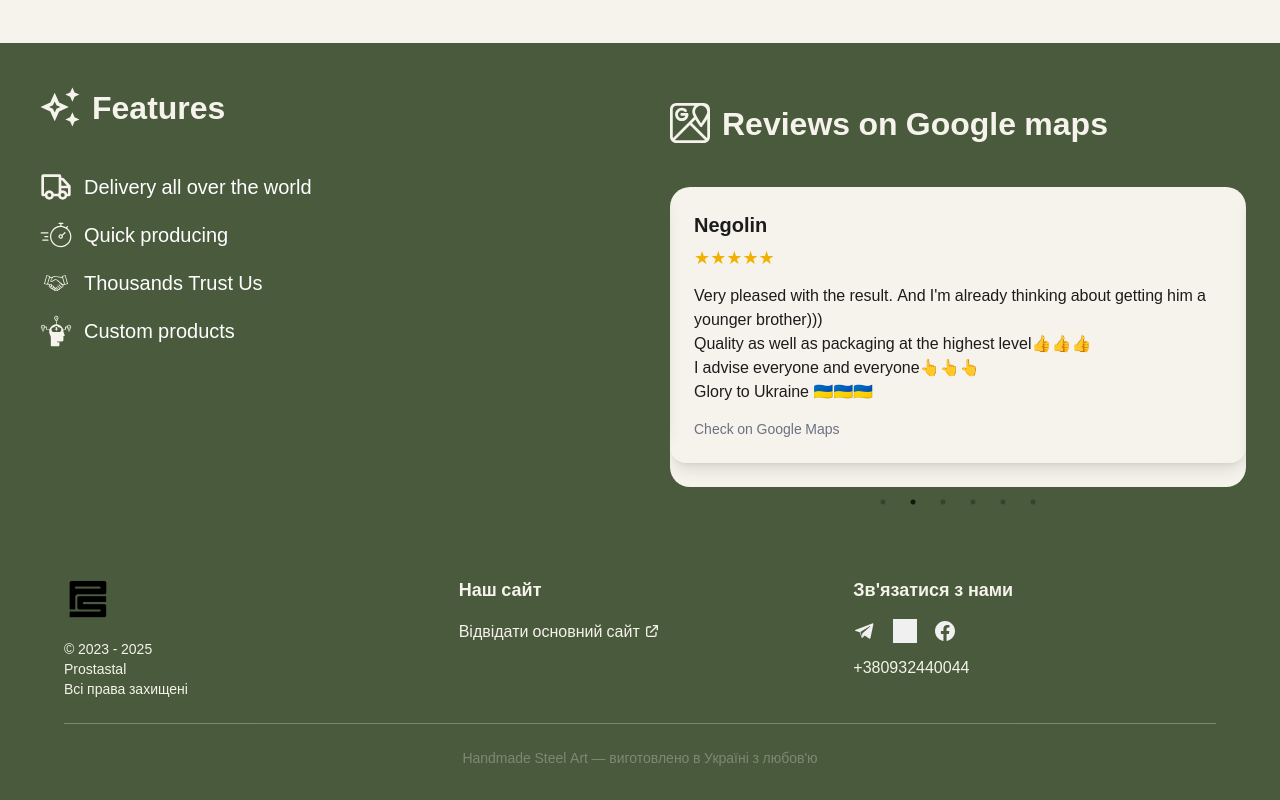
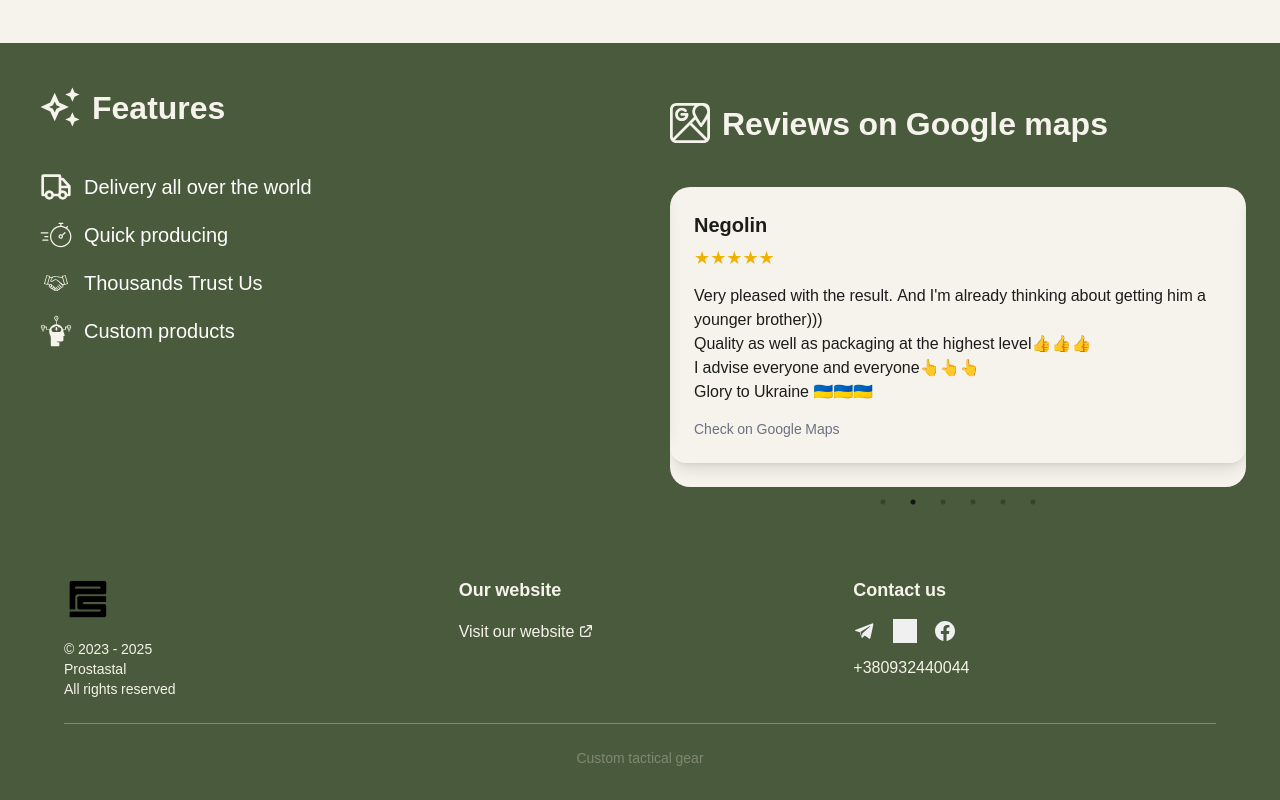
Before and after one commit to Iakubovskiy/prostastal-lending, a React app: page / in a window 1280 px wide. Shown: the part 2349-3149 px from the top of the page. Built offline with nearby package versions, Linux system fonts and the light colour scheme; grey boxes are pictures that could not be loaded; the HTML template or start-up script is replaced by a standard one.

Commit message:
translations added to footer

```diff
--- a/src/components/Footer.tsx
+++ b/src/components/Footer.tsx
@@ -30,27 +30,26 @@ const Footer = () => {
                         <img src="/logo.png" alt="Prostastal" className="h-12 mb-4" />
                         <p className="text-sm text-center">© 2023 - {currentYear} </p>
                         <p className="text-sm text-center">Prostastal</p>
-                        <p className="text-sm text-center">Всі права захищені</p>
+                        <p className="text-sm text-center">{t('footer.all-rights-reserved')}</p>
                     </div>
 
                     <div className="flex flex-col items-center md:items-start">
-                        <h3 className="text-lg font-semibold mb-4">Наш сайт</h3>
+                        <h3 className="text-lg font-semibold mb-4">{t('footer.our-website')}</h3>
                         <a
                             href={t("hero.main_site_url")}
                             target="_blank"
                             rel="noopener noreferrer"
                             className="text-[#F5F3EB] hover:underline mb-2 flex items-center"
                         >
-                            <span>Відвідати основний сайт</span>
+                            <span>{t('footer.visit-website')}</span>
                             <svg xmlns="http://www.w3.org/2000/svg" className="h-4 w-4 ml-1" fill="none" viewBox="0 0 24 24" stroke="currentColor">
                                 <path strokeLinecap="round" strokeLinejoin="round" strokeWidth={2} d="M10 6H6a2 2 0 00-2 2v10a2 2 0 002 2h10a2 2 0 002-2v-4M14 4h6m0 0v6m0-6L10 14" />
                             </svg>
                         </a>
                     </div>
 
-                    {/* Соціальні мережі */}
                     <div className="flex flex-col items-center md:items-start">
-                        <h3 className="text-lg font-semibold mb-4">Зв'язатися з нами</h3>
+                        <h3 className="text-lg font-semibold mb-4">{t('footer.contact-us')}</h3>
                         <div className="flex gap-4">
                             {socialLinks.map((link, index) => (
                                 <a
@@ -71,7 +70,6 @@ const Footer = () => {
                             ))}
                         </div>
                         <a
-                            href={`tel:${t("contact.viber-phone").replace(/\D/g, "")}`}
                             className="text-[#F5F3EB] hover:underline mt-3"
                         >
                             {t("contact.viber-phone")}
@@ -80,7 +78,7 @@ const Footer = () => {
                 </div>
 
                 <div className="border-t border-[#F5F3EB] opacity-30 mt-6 pt-6 text-center text-sm">
-                    <p>Handmade Steel Art — виготовлено в Україні з любов'ю</p>
+                    <p>{t('hero.hero-text')}</p>
                 </div>
             </div>
         </footer>
--- a/src/i18n/locales/en.json
+++ b/src/i18n/locales/en.json
@@ -100,5 +100,11 @@
       "text": "Custom products"
     }
   ],
-  "features-title": "Features"
+  "features-title": "Features",
+  "footer": {
+    "all-rights-reserved": "All rights reserved",
+    "our-website": "Our website",
+    "visit-website": "Visit our website",
+    "contact-us": "Contact us"
+  }
 }
```
